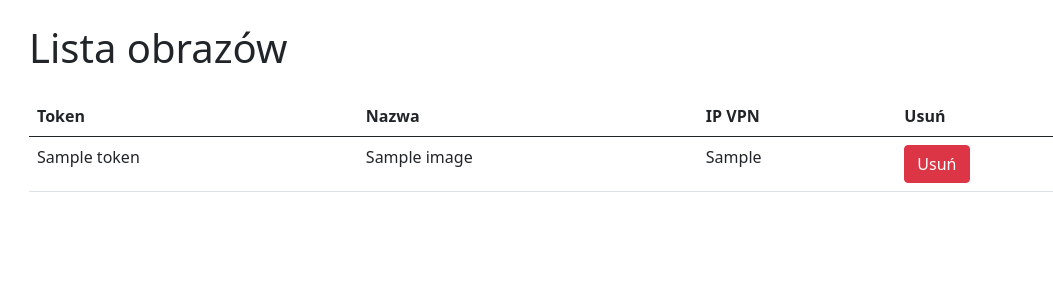
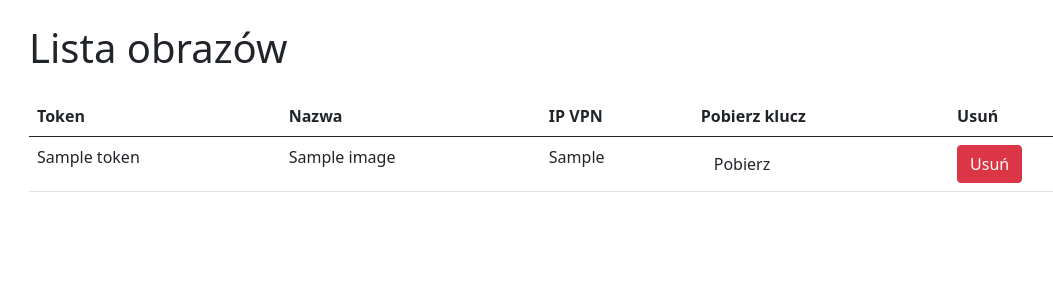
Before and after one commit to Mateusz779/Zdalne-systemy-z-kit-uVPN, a Flask app: page /images in a window 1280 px wide. Shown: the part 56-356 px from the top of the page, without its empty margins (65-1118 px from the left). Run offline with Flask 2, Linux system fonts and the light colour scheme; a database or web service that is not in the repository returns one stand-in record (values such as "Sample title"); some libraries are stand-ins or nearby versions.

Commit message:
dodanie pobierania klucza publicznego

```diff
--- a/app.py
+++ b/app.py
@@ -155,6 +155,16 @@ def delete(image_id):
     return redirect(url_for('list_images'))
 
 
+
+@app.route('/download_key/<int:image_id>', methods=['POST'])
+@login_required
+def download_key(image_id):
+    filename = db.get_conf_image_id(image_id)
+
+    return send_file(os.path.join(
+        app.config['UPLOAD_FOLDER'], filename.split(".")[0]+".pub"))
+
+
 @app.route("/api/getconf")
 def get_image():
     try:
--- a/templates/images.html
+++ b/templates/images.html
@@ -13,6 +13,7 @@
                 <th>Token</th>
                 <th>Nazwa</th>
                 <th>IP VPN</th>
+                <th>Pobierz klucz</th>
                 <th>Usuń</th>
             </tr>
         </thead>
@@ -22,6 +23,11 @@
                     <td>{{ image.token }}</td>
                     <td>{{ image.name }}</td>
                     <td>{{ image.vpn_ip }}</td>
+                    <td>
+                        <form action="{{ url_for('download_key', image_id=image.id) }}" method="post">
+                            <button type="submit" class="btn">Pobierz</button>
+                        </form>
+                    </td>
                     <td>
                         <form action="{{ url_for('delete', image_id=image.id) }}" method="post">
                             <button type="submit" class="btn btn-danger">Usuń</button>
```
